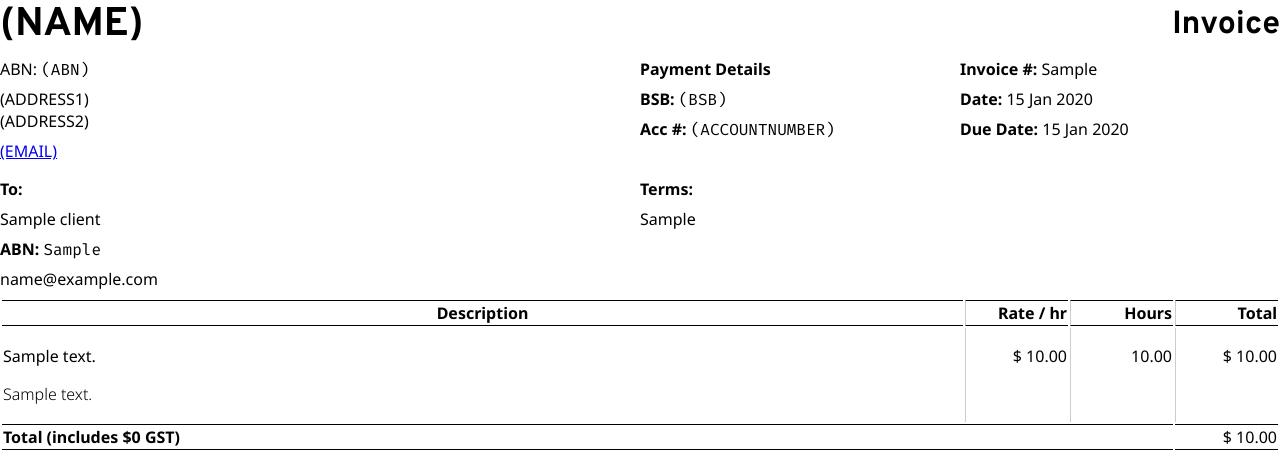
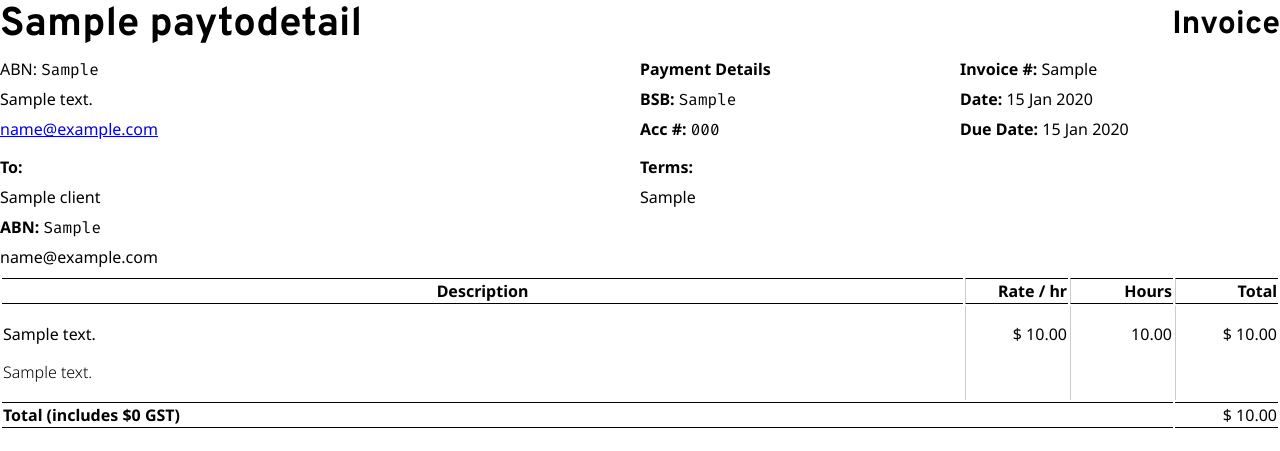
Before and after one commit to portablejim/pjimcrm, a Django app: page /crm/client/1/invoice/1/pdf in a window 1280 px wide. Shown: the top 451 px of the page. Run offline with Django 5.2, Linux system fonts and the light colour scheme; a user stored in the database is signed in; tables that the repository leaves empty hold one stand-in row (values such as "Sample post"); some web fonts are replaced.

Commit message:
Adjust invoice details

```diff
--- a/pjimcrm/templates/pjimcrm/invoice_pdf.html
+++ b/pjimcrm/templates/pjimcrm/invoice_pdf.html
@@ -105,19 +105,19 @@
         <div class="headingRow overpass-regular">
             <div class="invoiceHeading">
                 <h1>Invoice</h1>
-                <h2>(NAME)</h2>
+                <h2>{{ invoice_record.pay_to.recipient_name }}</h2>
             </div>
         </div>
         <div class="invoiceDetails">
             <div class="myDetails">
-                <p class="abn">ABN: <span class="number">(ABN)</span></p>
-                <p class="address">(ADDRESS1) <br>(ADDRESS2)</p>
-                <p class="email"><a href="mailto:">(EMAIL)</a></p>
+                <p class="abn">ABN: <span class="number">{{ invoice_record.pay_to.abn }}</span></p>
+                <p class="address">{{ invoice_record.pay_to.address | linebreaks }}</p>
+                <p class="email"><a href="mailto:{{ invoice_record.pay_to.email }}">{{ invoice_record.pay_to.email }}</a></p>
             </div>
             <div class="paymentDetails">
                 <p><em>Payment Details</em></p>
-                <p><em>BSB:</em> <span class="number">(BSB)</span></p>
-                <p><em>Acc #:</em> <span class="number">(ACCOUNTNUMBER)</span></p>
+                <p><em>BSB:</em> <span class="number">{{ invoice_record.pay_to.bsb }}</span></p>
+                <p><em>Acc #:</em> <span class="number">{{ invoice_record.pay_to.account_number }}</span></p>
             </div>
             <div class="invoiceRecordDetails">
                 <p><em>Invoice #:</em> {{ invoice_record.invoice_num }}</p>
```
